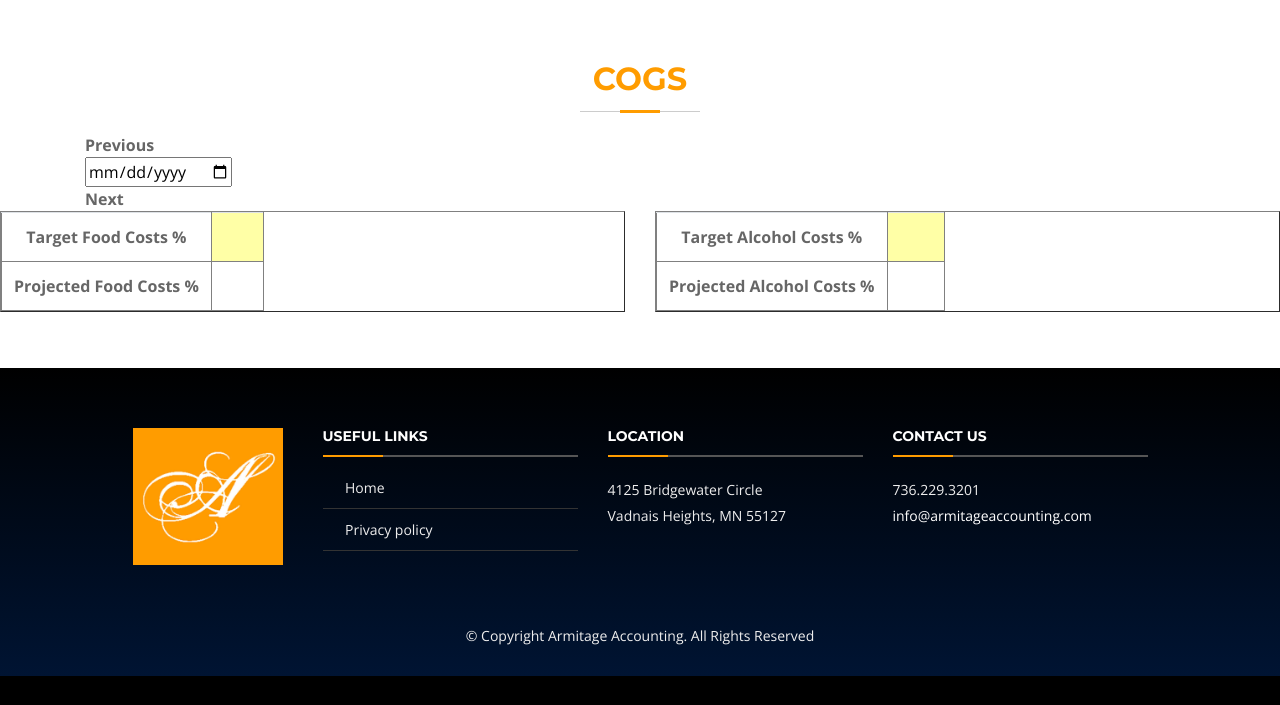
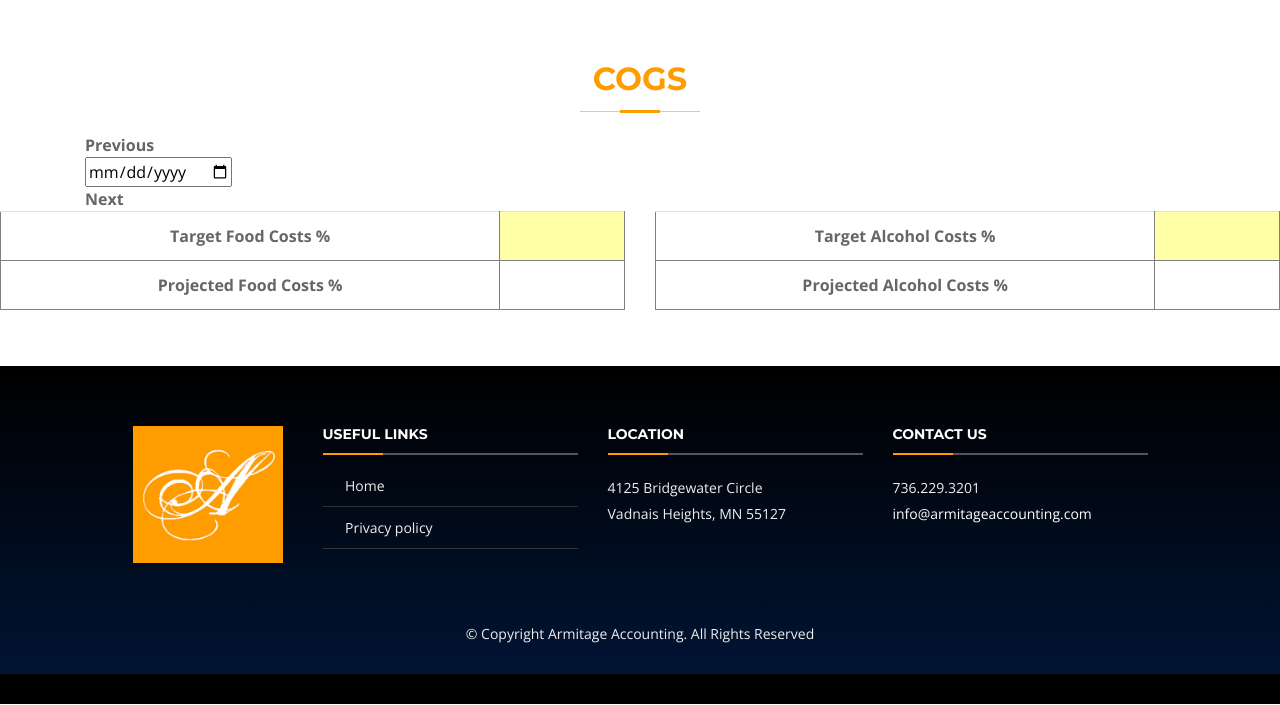
Before and after one commit to matthawes/Armitage, a PHP site: page /pages/COGS.php in a window 1280 px wide. Shown: the part 58-763 px from the top of the page. Run offline with PHP 8.4, Linux system fonts and the light colour scheme; the visitor is signed in with stand-in values (Sample User, id 1); lists and menus that the app fills with data are empty; some libraries are stand-ins or nearby versions; some web fonts are replaced.

Commit message:
Update COGS.php

```diff
--- a/pages/COGS.php
+++ b/pages/COGS.php
@@ -38,7 +38,7 @@
 	  <div class="container-fluid"></div>
 	  	   <div class="row">
           		<div style="float: left; border-spacing: 10%" class="col-6 text-center">
-             	 	 <table border="1" cellspacing="0" cellpadding="0" class="table table-responsive">
+             	 	 <table border="1" cellspacing="0" cellpadding="0" class="table">
 					 		<tbody>
 									<tr>
                             			<th width="80%" class="border-all text-center">Target Food Costs %</th>
@@ -52,7 +52,7 @@
 					</table>
 				</div>
 				<div style="float: right; border-spacing: 10%" class="col-6 text-center">
-					<table border="1" cellspacing="0" cellpadding="0" class="table table-responsive">
+					<table border="1" cellspacing="0" cellpadding="0" class="table">
 				 		   <tbody>
 						   		  <tr>
                             	  	  <th width="80%" class="border-all text-center">Target Alcohol Costs %</th>
```
